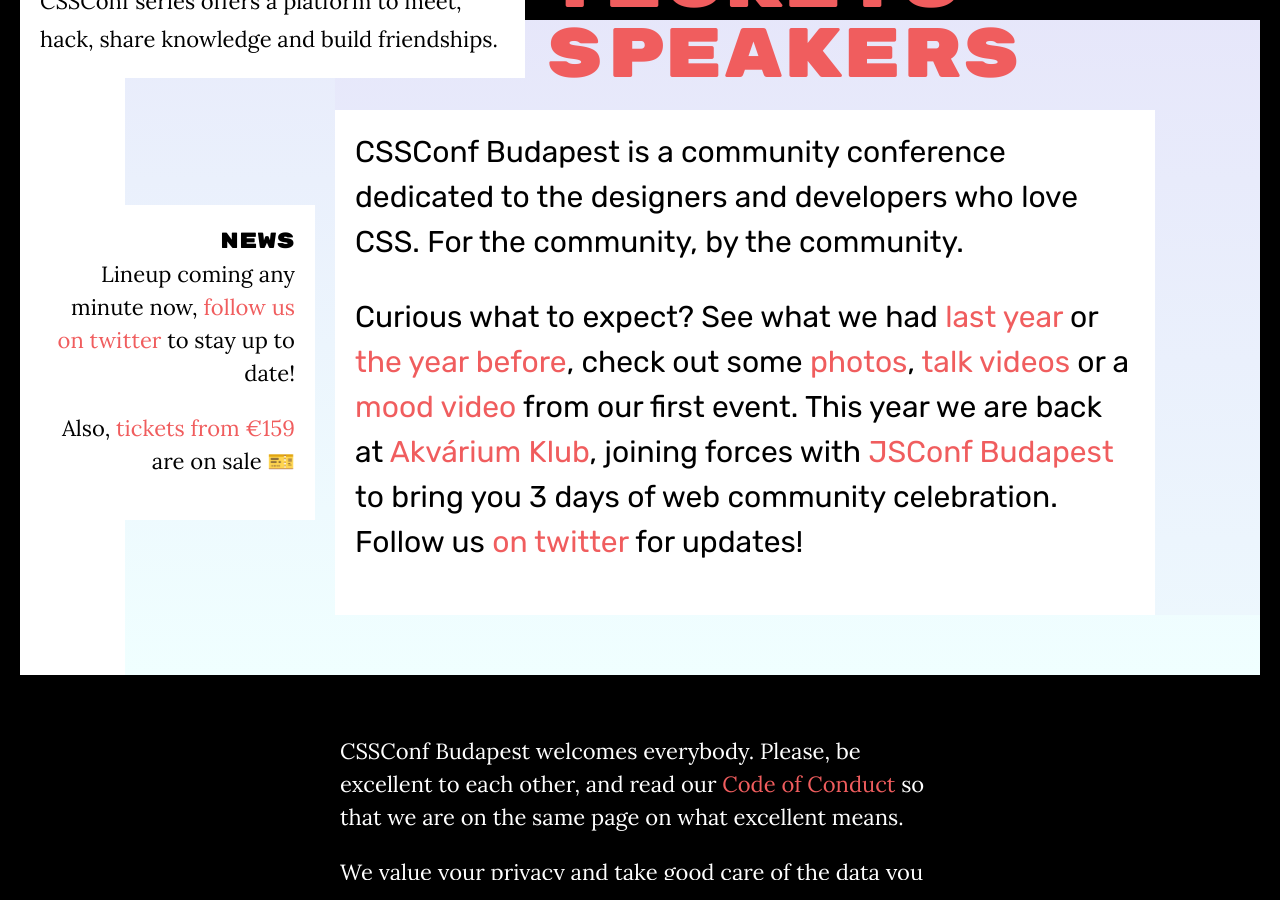
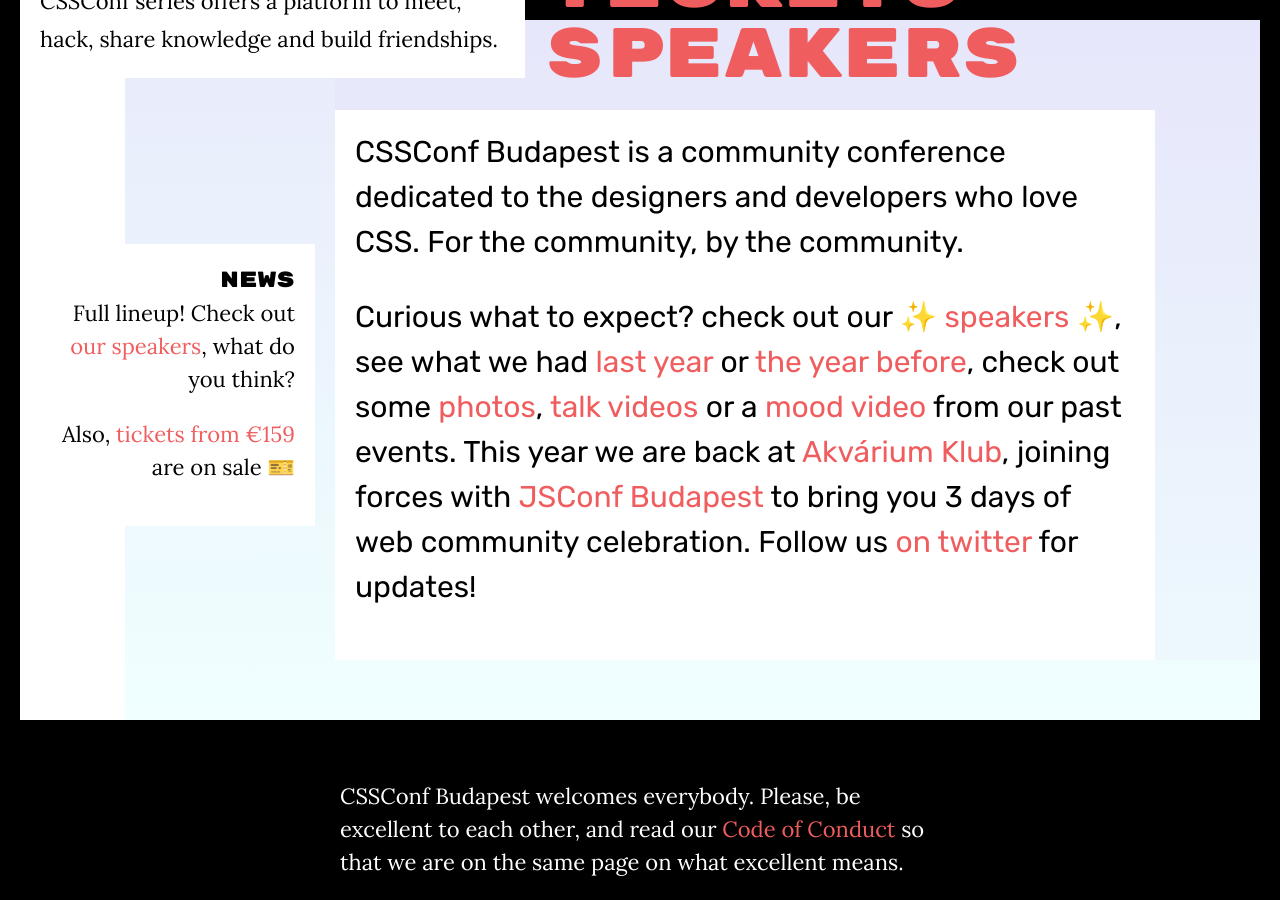
Before and after one commit to JSConfBp/2019.cssconfbp.rocks, a Jekyll site: the page built from index.md, in a window 1280 px wide and 900 px high, scrolled down 500 px. Built offline with Jekyll 4.4.1, drawn with Linux system fonts in a browser that asks for light colours.

Commit message:
home page says full lineup

```diff
--- a/_layouts/home.html
+++ b/_layouts/home.html
@@ -9,12 +9,13 @@ layout: default
 <section class="about">
   <p>CSSConf Budapest is a community conference dedicated to the designers and developers who love CSS. For the community, by the community.</p>
   <p>
-    Curious what to expect? See what we had
+    Curious what to expect? check out our
+    <a href="speakers.html">✨ speakers ✨</a>, see what we had
     <a href="http://2017.cssconfbp.rocks" target="_blank">last year</a> or
     <a href="http://2016.cssconfbp.rocks/" target="_blank">the year before</a>, check out some
     <a href="https://www.flickr.com/photos/dora_nemeth/sets/72157688902990951" target="_blank">photos</a>,
     <a href="https://www.youtube.com/watch?v=fvCbMBPka8s&list=PL37ZVnwpeshEif54oBYCQhN8KE-vTWPTi" target="_blank">talk videos</a> or a
-    <a href="https://www.youtube.com/watch?v=eniDIEQvKgo" target="_blank">mood video</a> from our first event. This year we are back at
+    <a href="https://www.youtube.com/watch?v=eniDIEQvKgo" target="_blank">mood video</a> from our past events. This year we are back at
     <a href="https://akvariumklub.hu/en/" target="_blank">Akvárium Klub</a>, joining forces with
     <a href="https://jsconfbp.com/" target="_blank">JSConf Budapest</a> to bring you 3 days of web community celebration.
     Follow us <a href="https://twitter.com/cssconfbudapest" target="_blank">on twitter</a> for updates!
@@ -23,7 +24,7 @@ layout: default
 
 <aside>
   <h1>News</h1>
-  <p>Lineup coming any minute now, <a href="https://twitter.com/cssconfbudapest" target="_blank">follow us on twitter</a> to stay up to date!</p>
+  <p>Full lineup! Check out <a href="speakers.html">our speakers</a>, what do you think?</p>
   <p>Also, <a href="https://ti.to/jsconf-bp/cssconf-budapest-2019" target="_blank">tickets from €159</a> are on sale 🎫</p>
 </aside>
 
```
